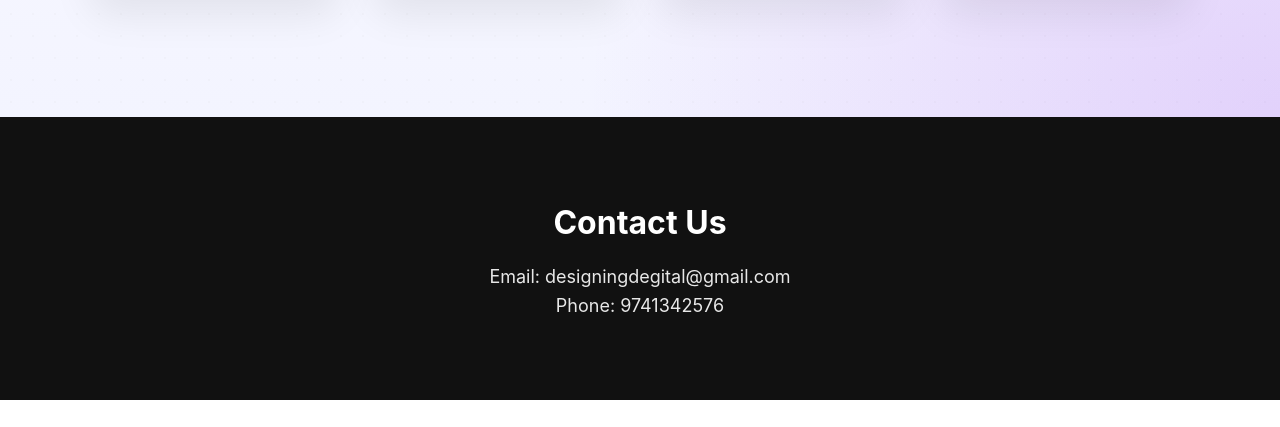
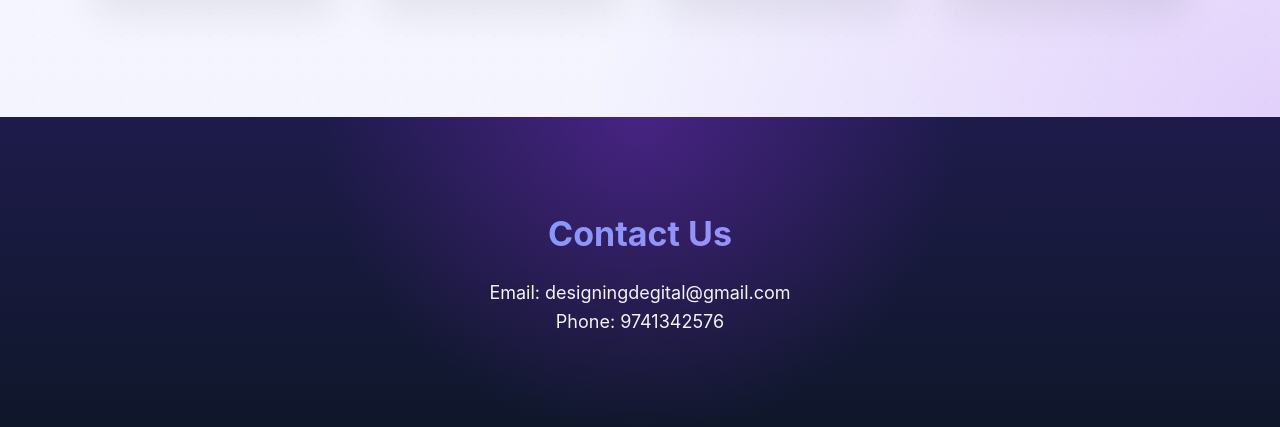
Before and after one commit to designingdegital/digitaldesigning, a plain HTML site: page index.html in a window 1280 px wide. Shown: the part 1545-1972 px from the top of the page. Before the commit the page ends 1945 px from the top, so only its background shows below. Drawn offline with Linux system fonts and the light colour scheme.

Commit message:
Update style.css

```diff
--- a/css/style.css
+++ b/css/style.css
@@ -258,20 +258,25 @@ body {
 
 /* ================= CONTACT ================= */
 .contact {
-  padding: 80px 20px;
-  background: #111;
+  padding: 90px 20px;
+  text-align: center;
   color: #fff;
-  text-align: center;
+  background:
+    radial-gradient(circle at top, rgba(147,51,234,0.35), transparent 45%),
+    linear-gradient(180deg, #1e1b4b 0%, #0f172a 100%);
 }
 
 .contact h2 {
-  font-size: 32px;
-  margin-bottom: 15px;
+  font-size: 34px;
+  margin-bottom: 18px;
+  background: linear-gradient(90deg, #60a5fa, #c084fc);
+  -webkit-background-clip: text;
+  -webkit-text-fill-color: transparent;
 }
 
 .contact p {
   font-size: 18px;
-  opacity: 0.9;
+  opacity: 0.95;
 }
 
 /* ================= RESPONSIVE ================= */
```
